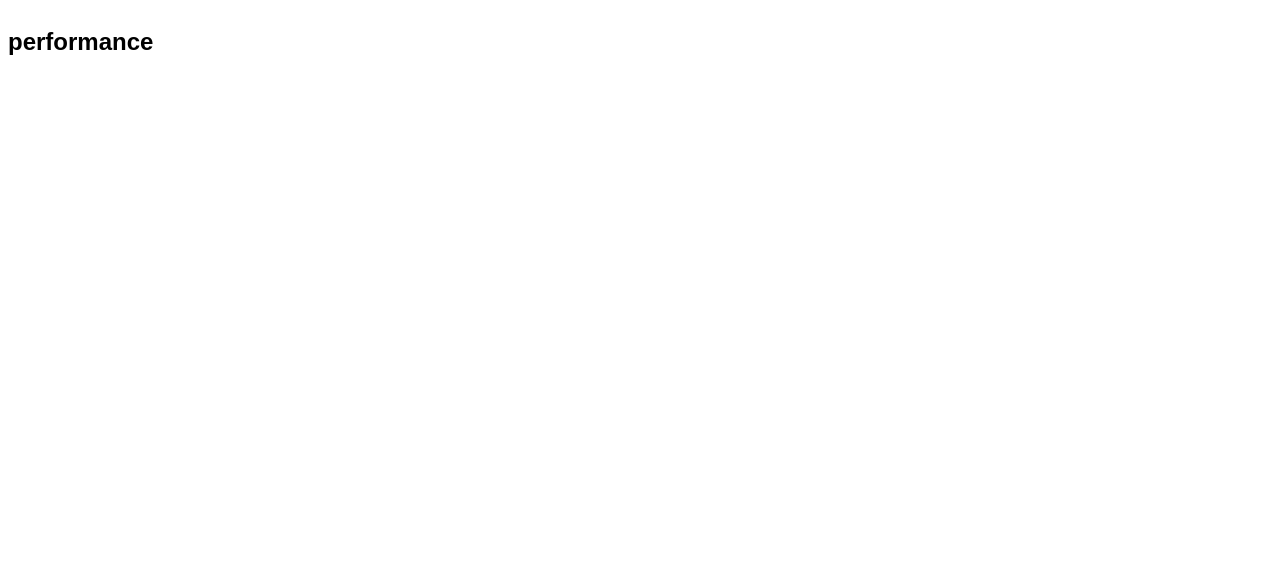
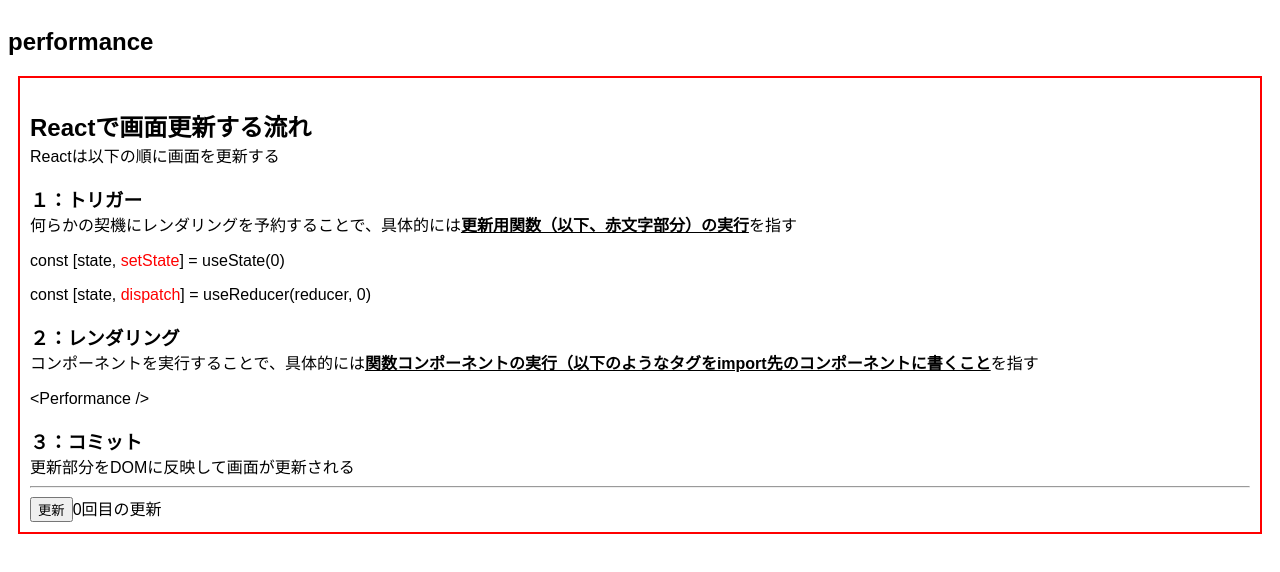
Before and after one commit to keroro0402/Next_Docker_App, a Next.js app in the folder web/: page /04_performance in a window 1280 px wide. Shown: the top 572 px of the page. Built offline with nearby package versions, Linux system fonts and the light colour scheme.

Commit message:
performaceページ編集

```diff
--- /dev/null
+++ b/web/src/app/04_performance/components/performance01.tsx
@@ -0,0 +1,55 @@
+'use client';
+
+import { useState } from 'react';
+
+const Performance01 = () => {
+  const [state, setState] = useState(0);
+  return (
+    <>
+      <h2 className='mb-0'>Reactで画面更新する流れ</h2>
+      <p className='mt-0 mb-0'>Reactは以下の順に画面を更新する</p>
+      <div>
+        <h3 className='mb-0'>１：トリガー</h3>
+        <p className='mt-0 mb-0'>
+          何らかの契機にレンダリングを予約することで、具体的には
+          <b>
+            <u>更新用関数（以下、赤文字部分）の実行</u>
+          </b>
+          を指す
+        </p>
+        <p>
+          const [state, <span className='color-red'>setState</span>] = useState(0)
+        </p>
+        <p>
+          const [state, <span className='color-red'>dispatch</span>] = useReducer(reducer, 0)
+        </p>
+      </div>
+      <div>
+        <h3 className='mb-0'>２：レンダリング</h3>
+        <p className='mt-0 mb-0'>
+          コンポーネントを実行することで、具体的には
+          <b>
+            <u>関数コンポーネントの実行（以下のようなタグをimport先のコンポーネントに書くこと</u>
+          </b>
+          を指す
+        </p>
+        <p>{'<Performance />'}</p>
+      </div>
+      <div>
+        <h3 className='mb-0'>３：コミット</h3>
+        <p className='mt-0 mb-0'>更新部分をDOMに反映して画面が更新される</p>
+      </div>
+      <hr></hr>
+      <input
+        type='button'
+        value={'更新'}
+        onClick={() => {
+          setState((prev) => prev + 1);
+        }}
+      />
+      {state}回目の更新
+    </>
+  );
+};
+
+export default Performance01;
--- a/web/src/app/04_performance/page.tsx
+++ b/web/src/app/04_performance/page.tsx
@@ -1,13 +1,12 @@
+import Performance01 from '@/app/04_performance/components/performance01';
+
 export default function UseReducer() {
   return (
     <>
       <h2>performance</h2>
-      {/* <div className='card'>
-        <UseReducer02 />
+      <div className='card'>
+        <Performance01 />
       </div>
-      <div className='card'>
-        <UseReducer01 />
-      </div> */}
     </>
   );
 }
```
